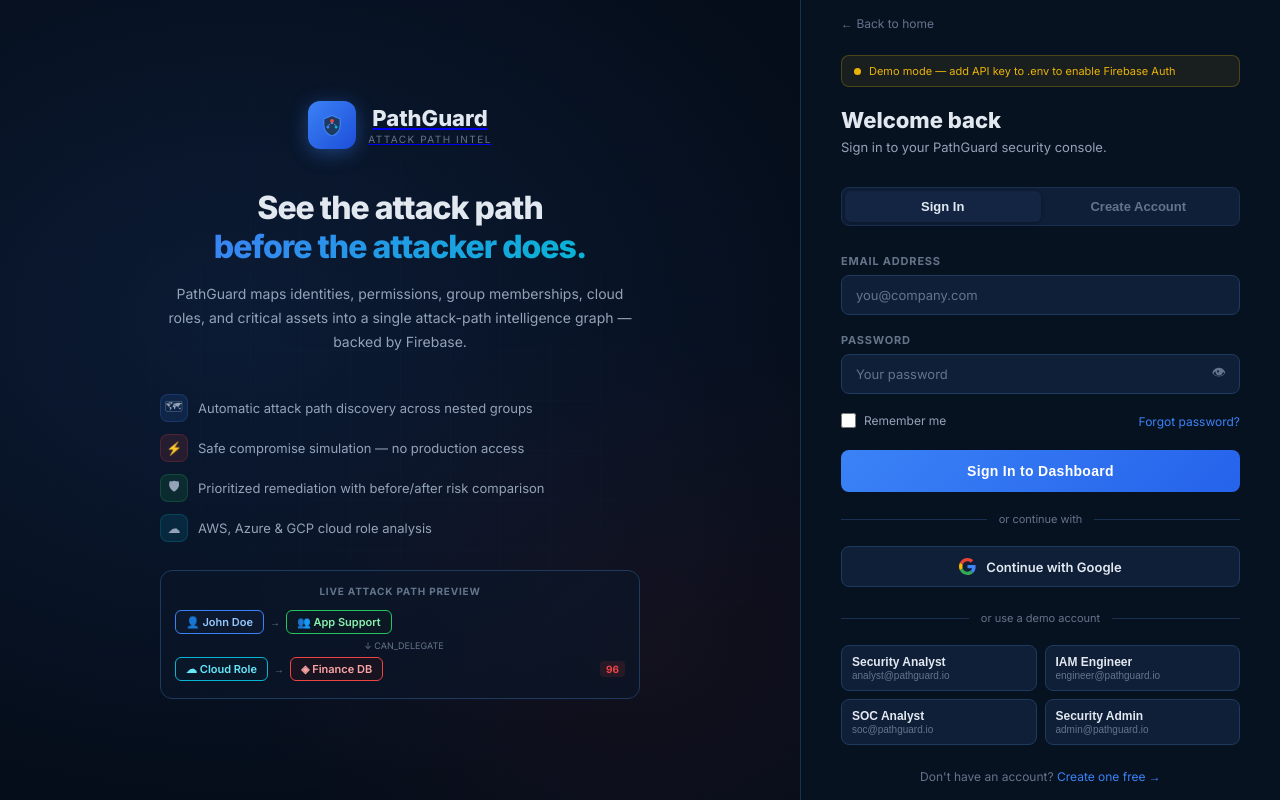
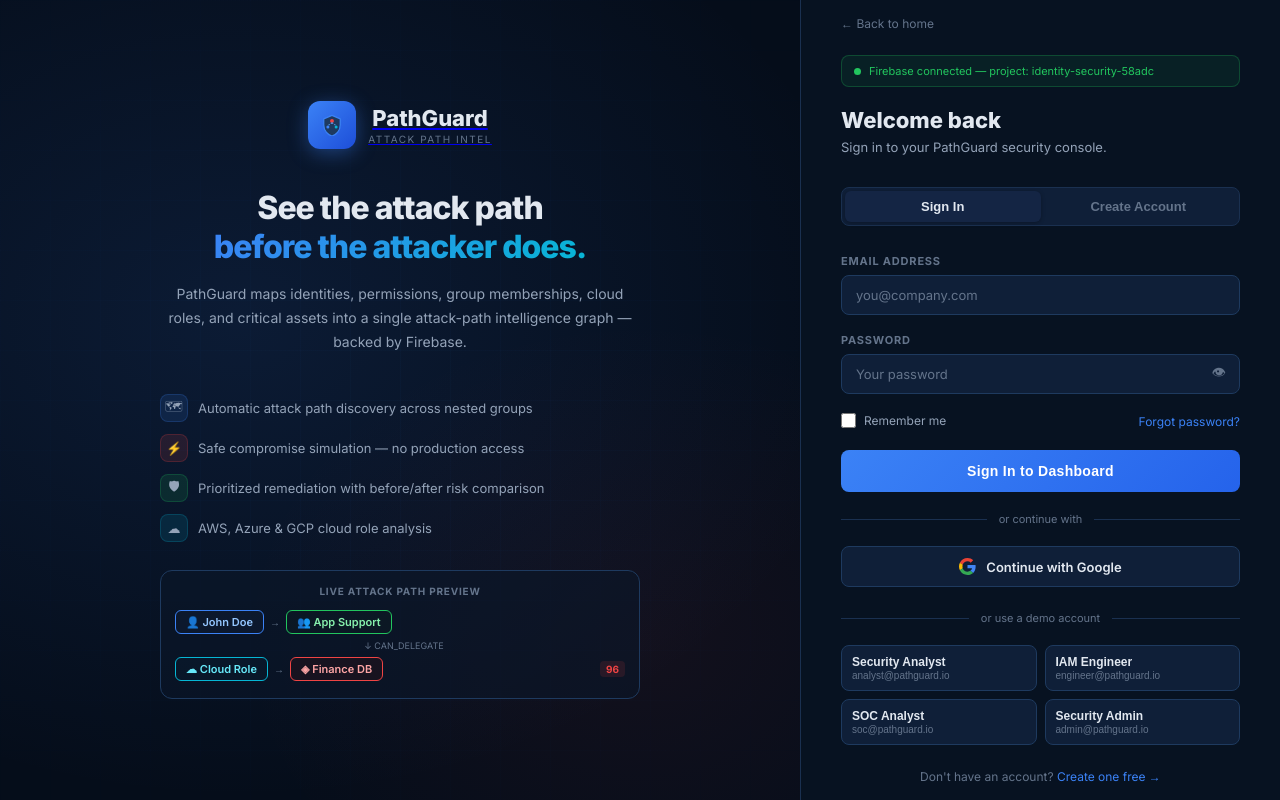
Before and after one commit to H-A-C-K-design/HACKTHON, a website: page auth.html in a window 1280 px wide. Drawn offline with Linux system fonts and the light colour scheme.

Commit message:
Embed default live Web SDK API keys so Google Sign-In works on Vercel

```diff
--- a/auth.html
+++ b/auth.html
@@ -269,12 +269,13 @@ import { getFirestore, doc, setDoc, getDoc, serverTimestamp }
 // If running without serve.ps1, paste your web app values here directly.
 const injected = window.__PATHGUARD_CONFIG__ || {};
 const FB = {
-  projectId:         "identity-security-58adc",
-  authDomain:        "identity-security-58adc.firebaseapp.com",
-  storageBucket:     "identity-security-58adc.appspot.com",
-  apiKey:            injected.apiKey            || "PASTE_API_KEY_HERE",
-  messagingSenderId: injected.messagingSenderId || "PASTE_SENDER_ID_HERE",
-  appId:             injected.appId             || "PASTE_APP_ID_HERE",
+  projectId:         injected.projectId         || "identity-security-58adc",
+  authDomain:        injected.authDomain        || "identity-security-58adc.firebaseapp.com",
+  storageBucket:     injected.storageBucket     || "identity-security-58adc.firebasestorage.app",
+  apiKey:            injected.apiKey            || "AIzaSyCW6Yt-YON91wS9d830oCsBu65KqpdrPnQ",
+  messagingSenderId: injected.messagingSenderId || "905091909481",
+  appId:             injected.appId             || "1:905091909481:web:f783fd453dc923919d1ff8",
+  measurementId:     injected.measurementId     || "G-77S2KQK0L0"
 };
 
 const PLACEHOLDER = ["PASTE_YOUR_WEB_API_KEY_HERE","PASTE_YOUR_SENDER_ID_HERE","PASTE_YOUR_APP_ID_HERE","PASTE_API_KEY_HERE","PASTE_SENDER_ID_HERE","PASTE_APP_ID_HERE","YOUR_API_KEY","GET_FROM_CONSOLE",""];
```
Also changed, not shown: dashboard.html (+7 -6 lines).
